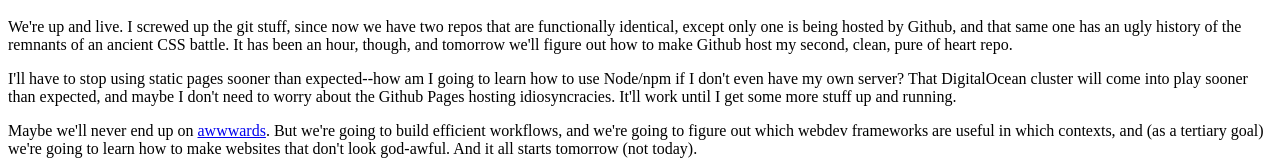
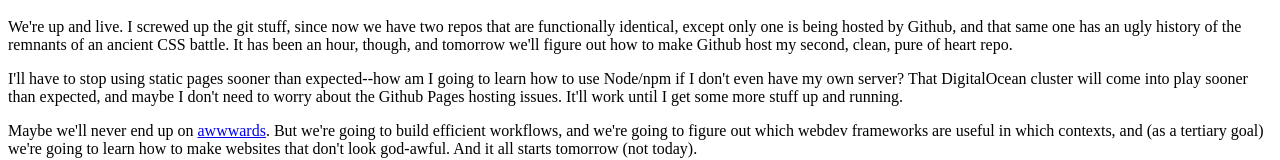
Before and after one commit to Ivoirians/hour-a-day, a plain HTML site: page 0/0.html in a window 1280 px wide. Shown: the part 1292-1452 px from the top of the page. Drawn offline with Linux system fonts and the light colour scheme.

Commit message:
Who uses 'idiosyncracies' twice in one day

```diff
--- a/0/0.html
+++ b/0/0.html
@@ -54,7 +54,7 @@
 
 		<p> We're up and live. I screwed up the git stuff, since now we have two repos that are functionally identical, except only one is being hosted by Github, and that same one has an ugly history of the remnants of an ancient CSS battle. It has been an hour, though, and tomorrow we'll figure out how to make Github host my second, clean, pure of heart repo.
 
-		<p> I'll have to stop using static pages sooner than expected--how am I going to learn how to use Node/npm if I don't even have my own server? That DigitalOcean cluster will come into play sooner than expected, and maybe I don't need to worry about the Github Pages hosting idiosyncracies. It'll work until I get some more stuff up and running.
+		<p> I'll have to stop using static pages sooner than expected--how am I going to learn how to use Node/npm if I don't even have my own server? That DigitalOcean cluster will come into play sooner than expected, and maybe I don't need to worry about the Github Pages hosting issues. It'll work until I get some more stuff up and running.
 
 		<p> Maybe we'll never end up on <a href="awwwards.com">awwwards</a>. But we're going to build efficient workflows, and we're going to figure out which webdev frameworks are useful in which contexts, and (as a tertiary goal) we're going to learn how to make websites that don't look god-awful. And it all starts tomorrow (not today).
 
```
